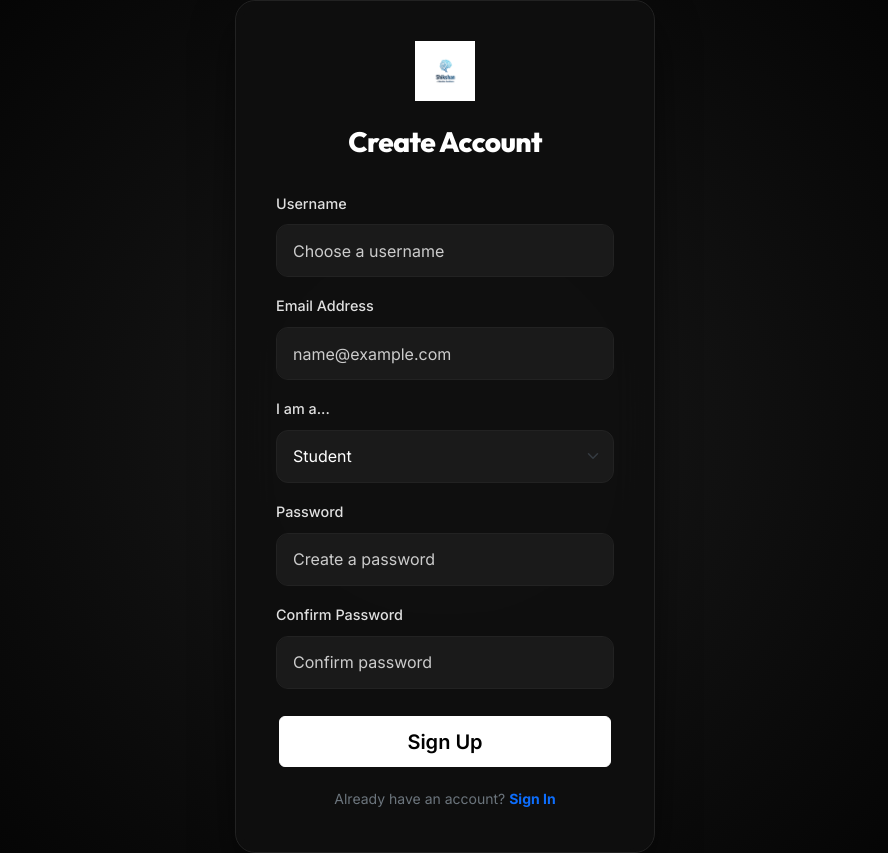
After one commit to shivam2931120/sms_react, a Flask app: page /register in a window 1280 px wide. The commit adds this page. Shown: the whole page, without its empty margins (195-1083 px from the left). Run offline with Flask 3, Linux system fonts and the light colour scheme.

Commit message:
Implement public signup with admin approval and standardize UI

```diff
--- a/app/models.py
+++ b/app/models.py
@@ -14,6 +14,7 @@ class User(db.Model, UserMixin):
     email = db.Column(db.String(120), unique=True, nullable=False)
     password_hash = db.Column(db.String(128))
     role = db.Column(db.String(20), nullable=False)  # 'admin', 'teacher', 'student'
+    is_approved = db.Column(db.Boolean, default=False)
     created_at = db.Column(db.DateTime, default=datetime.utcnow)
 
     # Relationships
--- a/app/routes/auth.py
+++ b/app/routes/auth.py
@@ -20,25 +20,110 @@ def login():
         login_id = request.form.get('login_id')
         password = request.form.get('password')
 
-        user = User.query.filter((User.email == login_id) | (User.username == login_id)).first()
+        print(f"DEBUG: Login attempt for '{login_id}'") # Debug log
 
-        if user and user.check_password(password):
-            login_user(user)
-            flash('Login successful!', 'success')
+        # specific for postgresql (ilike), but generic sqlalchemy 'ilike' usually works
+        user = User.query.filter((User.email.ilike(login_id)) | (User.username.ilike(login_id))).first()
 
-            # Redirect based on role
-            if user.role == 'admin':
-                return redirect(url_for('admin.dashboard'))
-            elif user.role == 'teacher':
-                return redirect(url_for('teacher.dashboard'))
-            elif user.role == 'student':
-                return redirect(url_for('student.dashboard'))
+        if user:
+             print(f"DEBUG: User found: {user.username}, Role: {user.role}")
+             if user.check_password(password):
+                 if not user.is_approved:
+                     print("DEBUG: Account not approved.")
+                     flash('Account pending approval. Please wait for an administrator to verify your details.', 'warning')
+                     return render_template('auth/login.html')
 
-            return redirect(url_for('main.index'))
+                 print("DEBUG: Password correct. Logging in...")
+                 login_user(user)
+                 print(f"DEBUG: User {user.username} logged in. Current User: {current_user}")
+                 flash('Login successful!', 'success')
+
+                 # Redirect based on role
+                 if user.role == 'admin':
+                     return redirect(url_for('admin.dashboard'))
+                 elif user.role == 'teacher':
+                     return redirect(url_for('teacher.dashboard'))
+                 elif user.role == 'student':
+                     return redirect(url_for('student.dashboard'))
+
+                 return redirect(url_for('main.index'))
+             else:
+                 print("DEBUG: Password INCORRECT.")
         else:
-            flash('Login Unsuccessful. Please check email and password', 'danger')
+             print("DEBUG: User NOT found.")
+
+        flash('Login Unsuccessful. Please check email and password', 'danger')
 
     return render_template('auth/login.html')
+
+@auth.before_app_request
+def check_approval_status():
+    if current_user.is_authenticated and not current_user.is_approved:
+        logout_user()
+        flash('Your account is pending approval or has been suspended.', 'warning')
+        return redirect(url_for('auth.login'))
+
+@auth.route('/register', methods=['GET', 'POST'])
+def register():
+    if current_user.is_authenticated:
+        return redirect(url_for('main.index'))
+
+    if request.method == 'POST':
+        username = request.form.get('username')
+        email = request.form.get('email')
+        password = request.form.get('password')
+        confirm_password = request.form.get('confirm_password')
+        role = request.form.get('role')
+
+        if password != confirm_password:
+            flash('Passwords do not match.', 'danger')
+            return render_template('auth/register.html')
+
+        if User.query.filter_by(email=email).first():
+            flash('Email already registered.', 'danger')
+            return render_template('auth/register.html')
+
+        if User.query.filter_by(username=username).first():
+            flash('Username already taken.', 'danger')
+            return render_template('auth/register.html')
+
+        # Create User
+        user = User(username=username, email=email, role=role, is_approved=False)
+        user.set_password(password)
+        db.session.add(user)
+        db.session.flush()
+
+        # Create Placeholder Profile
+        from app.models import Student, Teacher, Department, Class
+        from datetime import date
+
+        # Get default dependencies (Assuming 'GEN' dept exists from seed)
+        dept = Department.query.filter_by(code='GEN').first()
+
+        if role == 'student':
+            student = Student(
+                user_id=user.id,
+                first_name=username, # Provisional
+                last_name='(Pending)',
+                department_id=dept.id if dept else None,
+                admission_date=date.today()
+            )
+            db.session.add(student)
+        elif role == 'teacher':
+            teacher = Teacher(
+                user_id=user.id,
+                first_name=username, # Provisional
+                last_name='(Pending)',
+                department_id=dept.id if dept else None,
+                joining_date=date.today()
+            )
+            db.session.add(teacher)
+
+        db.session.commit()
+        flash('Account created! Please wait for admin approval.', 'info')
+        return redirect(url_for('auth.login'))
+
+    return render_template('auth/register.html')
 
 @auth.route('/logout')
 @login_required
--- a/app/templates/auth/login.html
+++ b/app/templates/auth/login.html
@@ -28,7 +28,9 @@
             <button type="submit" class="btn btn-primary btn-lg">Sign In</button>
         </div>
         <div class="text-center mt-3">
-            <a href="#" class="text-secondary small">Forgot Password?</a>
+            <a href="{{ url_for('auth.register') }}" class="text-primary small fw-bold me-2">Create Account</a>
+            <span class="text-secondary small">|</span>
+            <a href="#" class="text-secondary small ms-2">Forgot Password?</a>
         </div>
     </form>
 </div>
--- /dev/null
+++ b/app/templates/auth/register.html
@@ -0,0 +1,49 @@
+{% extends "base.html" %}
+
+{% block public_content %}
+<div class="login-card">
+    <img src="{{ url_for('static', filename='img/shikshan.png') }}" alt="Shikshan" class="login-logo">
+    <h1 class="login-title">Create Account</h1>
+
+    {% with messages = get_flashed_messages(with_categories=true) %}
+    {% if messages %}
+    {% for category, message in messages %}
+    <div class="alert alert-{{ category }} mb-4">{{ message }}</div>
+    {% endfor %}
+    {% endif %}
+    {% endwith %}
+
+    <form method="POST" action="">
+        <div class="mb-3">
+            <label for="username" class="form-label">Username</label>
+            <input type="text" class="form-control" id="username" name="username" required placeholder="Choose a username">
+        </div>
+        <div class="mb-3">
+            <label for="email" class="form-label">Email Address</label>
+            <input type="email" class="form-control" id="email" name="email" required placeholder="name@example.com">
+        </div>
+        <div class="mb-3">
+            <label for="role" class="form-label">I am a...</label>
+            <select class="form-select" id="role" name="role" required>
+                <option value="student">Student</option>
+                <option value="teacher">Teacher</option>
+            </select>
+        </div>
+        <div class="mb-3">
+            <label for="password" class="form-label">Password</label>
+            <input type="password" class="form-control" id="password" name="password" required placeholder="Create a password">
+        </div>
+        <div class="mb-4">
+            <label for="confirm_password" class="form-label">Confirm Password</label>
+            <input type="password" class="form-control" id="confirm_password" name="confirm_password" required placeholder="Confirm password">
+        </div>
+        <div class="d-grid gap-2">
+            <button type="submit" class="btn btn-primary btn-lg">Sign Up</button>
+        </div>
+        <div class="text-center mt-3">
+            <span class="text-secondary small">Already have an account? </span>
+            <a href="{{ url_for('auth.login') }}" class="text-primary small fw-bold">Sign In</a>
+        </div>
+    </form>
+</div>
+{% endblock %}
--- a/app/templates/base.html
+++ b/app/templates/base.html
@@ -4,7 +4,7 @@
 <head>
     <meta charset="UTF-8">
     <meta name="viewport" content="width=device-width, initial-scale=1.0">
-    <title>Shikshan - Education Management Platform</title>
+    <title>Shikshan</title>
     <!-- Favicon -->
     <link rel="icon" type="image/png" href="{{ url_for('static', filename='img/shikshan.png') }}">
     <!-- Bootstrap CSS -->
@@ -113,6 +113,10 @@
                         class="{% if 'permissions' in request.endpoint %}active{% endif %}">
                         <i class="bi bi-shield-lock"></i> Permissions
                     </a></li>
+                <li><a href="{{ url_for('admin.approvals') }}"
+                        class="{% if 'approvals' in request.endpoint %}active{% endif %}">
+                        <i class="bi bi-check-circle-fill"></i> Approvals
+                    </a></li>
 
 
                 {% elif current_user.role == 'teacher' %}
--- a/config.py
+++ b/config.py
@@ -29,6 +29,12 @@ class Config:
 
     SQLALCHEMY_DATABASE_URI = database_url or 'sqlite:///site.db'
 
+    # Supabase Connection Pooling Recommendation:
+    # Use the **Session Pooler (Port 5432)** for this application.
+    # Why? Flask-SQLAlchemy manages sessions and transaction states that may break with Transaction Pooling (Port 6543)
+    # properly unless you disable prepared statements and manage transactions manually.
+    # The Session Pooler works like a direct connection but multiplexes the underlying connections, which is safer here.
+
     # Supabase Session Pooler Optimizations
     if SQLALCHEMY_DATABASE_URI and 'postgresql' in SQLALCHEMY_DATABASE_URI:
         if 'sslmode' not in SQLALCHEMY_DATABASE_URI:
```
Also changed, not shown: app/routes/admin.py (+44 -2 lines), app/templates/admin/users/approvals.html (added, +72 -0 lines), app/templates/student/dashboard.html (+8 -2 lines), app/templates/teacher/dashboard.html (+7 -1 lines), requirements.txt (+30 -20 lines), 1 other file.
